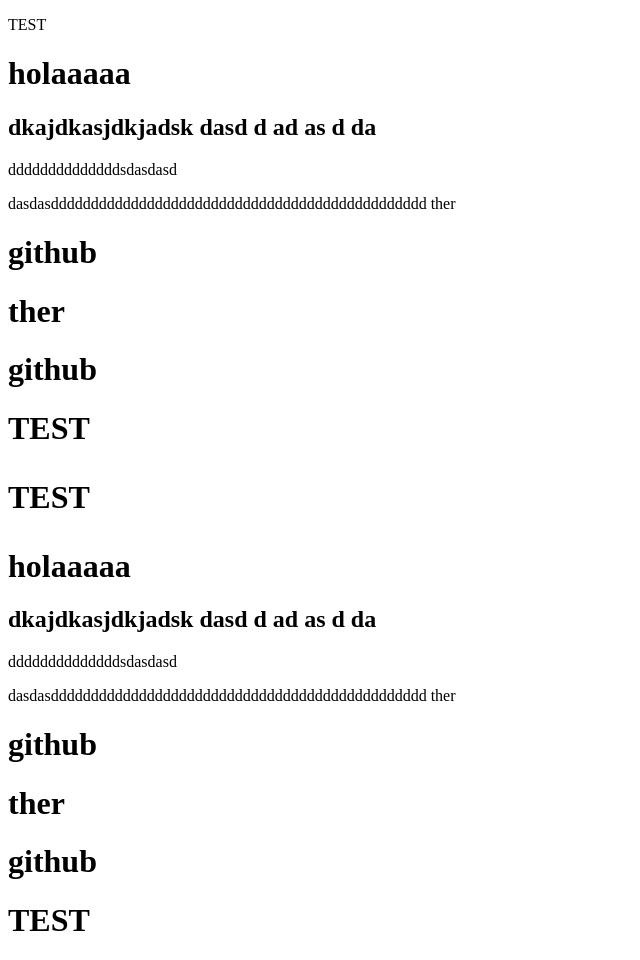
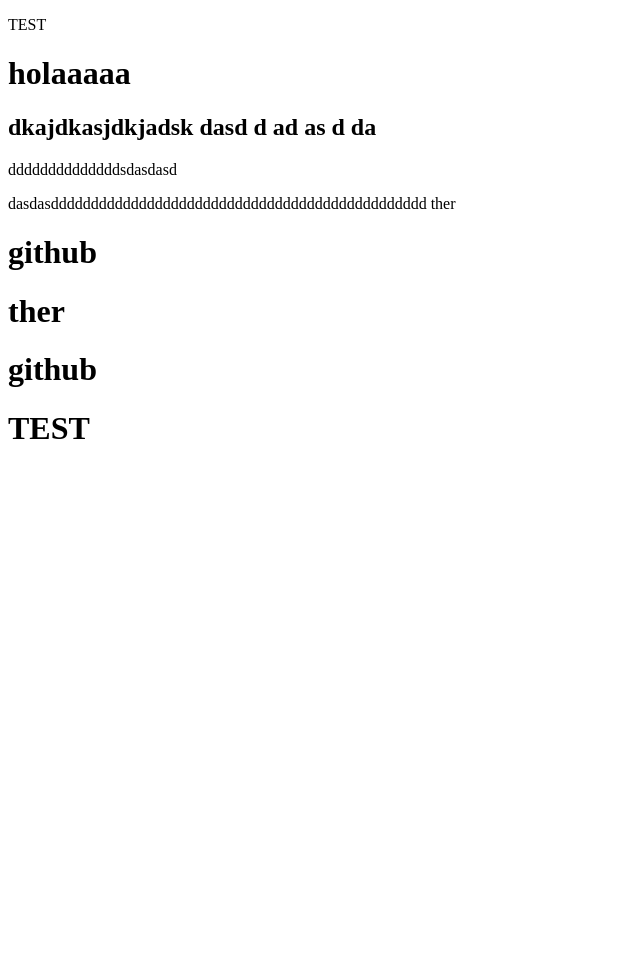
Before and after one commit to fercho9212/git, a plain HTML site: page index.html in a window 1280 px wide. Shown: the whole page, without its empty margins (0-640 px from the left). After the commit the page ends 800 px from the top, so only its background shows below. Drawn offline with Linux system fonts and the light colour scheme.

Commit message:
Revert "commit in repos remote"
This reverts commit 02141879c3181816af7ab19c5af2015a161272f5.

```diff
--- a/index.html
+++ b/index.html
@@ -19,28 +19,3 @@
   <h1>github<h1>
 </body>
 </html>TEST
-
-
-
-
-<!DOCTYPE html>
-<html lang="en">
-<head>
-  <meta charset="UTF-8">
-  <meta name="viewport" content="width=device-width, initial-scale=1.0">
-  <meta http-equiv="X-UA-Compatible" content="ie=edge">
-  <title>this is test</title>
-</head>
-<body>
-  <title>Home</title>
-  <p>TEST</p>
-  <h1>holaaaaa</h1>
-  <h2>dkajdkasjdkjadsk dasd d ad  as d  da</h2>
-  <p>ddddddddddddddsdasdasd</p>
-  <h32>dasdasddddddddddddddddddddddddddddddddddddddddddddddd</h32>
-  <h32>ther</h32>
-  <h1>github<h1>
-     <h32>ther</h32>
-  <h1>github<h1>
-</body>
-</html>TEST
```
